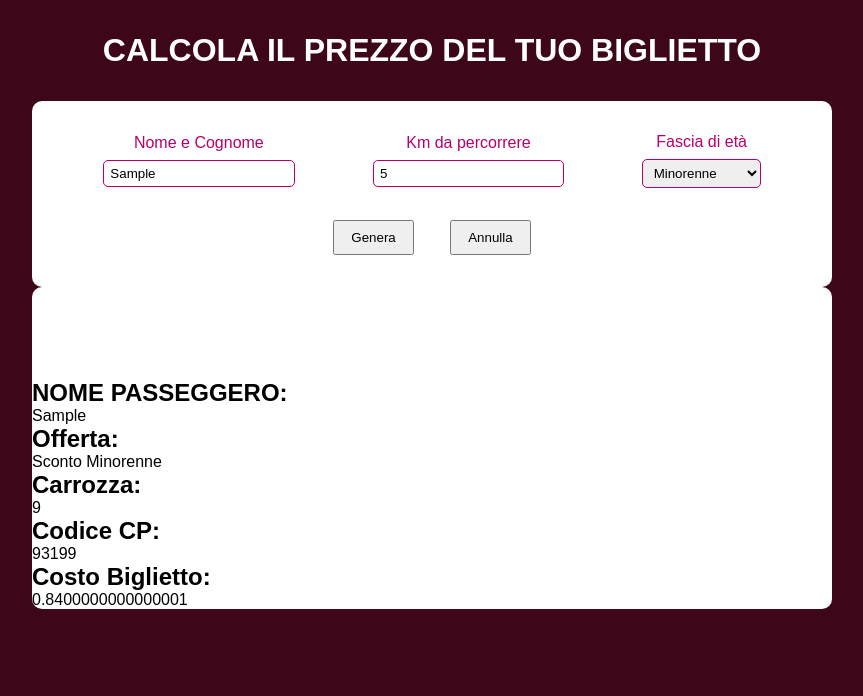
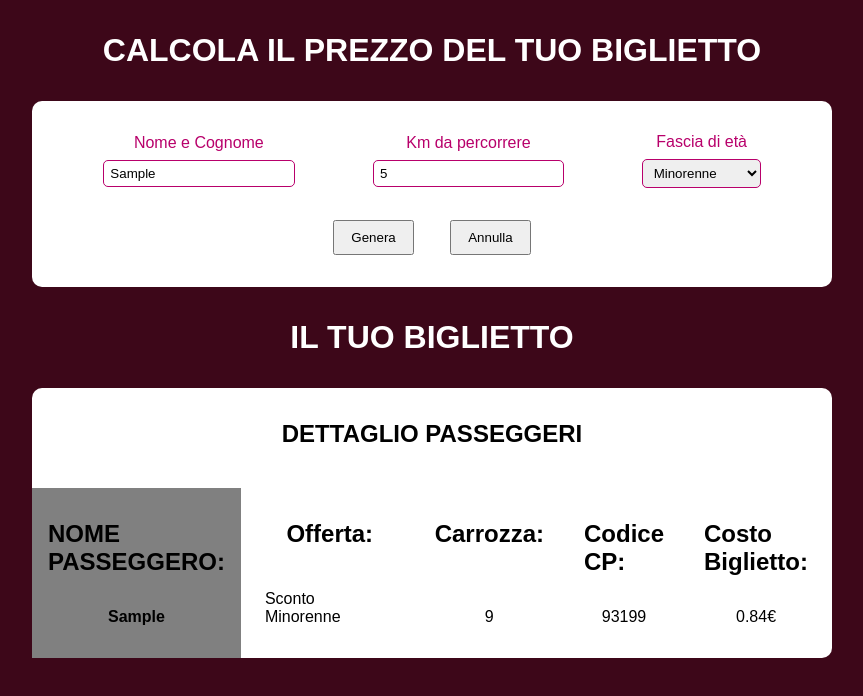
Before and after one commit to FrancescoViterbo/js-biglietto-treno-form, a plain HTML site: page index.html in a window 1280 px wide. Both pictures are taken after typing "Sample", "5" into the empty fields and a click on the button "Genera". Shown: the whole page, without its empty margins (208-1071 px from the left). Drawn offline with Linux system fonts and the light colour scheme.

Commit message:
Programma pienamente funzionante

```diff
--- a/index.html
+++ b/index.html
@@ -33,8 +33,10 @@
                 <button id="annulla">Annulla</button>
             </form>
         </section>
+        <h1>Il tuo Biglietto</h1>
         <section id="ticket">
-
+            <div id="ticket-title"></div>
+            <div id="ticket-content"></div>
         </section>
     </main>
     <script src="script.js"></script>
--- a/script.js
+++ b/script.js
@@ -2,13 +2,26 @@
 const generaBtn = document.getElementById('genera');
 const annullaBtn = document.getElementById("annulla");
 const ticketSection = document.getElementById("ticket");
+const ticketTitle = document.getElementById("ticket-title");
+const ticketContent = document.getElementById("ticket-content");
 
-/* Assegno al click sul bottone genera la funzione relativa */
+/* Creo una variabile per controllare se il biglietto è già generato */
+var bigliettoGenerato = false;
+
+/* Assegno al click sul bottone la funzione relativa */
 generaBtn.addEventListener("click", generaBiglietto);
+annullaBtn.addEventListener("click", reset);
+
+/* Reset dei campi */
+function reset(){
+
+}
 
 /* Creo elementi e li appendo nella seconda section */
 function generaBiglietto(event){
     event.preventDefault();
+
+    if(bigliettoGenerato === false){
 
         /* Selettori */
         var name = document.getElementById('name').value;
@@ -25,13 +38,17 @@ function generaBiglietto(event){
             offer = "Sconto Anziano";
         }
 
+        prezzo = prezzo.toFixed(2);
+
+        bigliettoGenerato = true;
+
         /* Creo il titolo del biglietto */
         var title = document.createElement('h1');
         title.innerHTML = "DETTAGLIO PASSEGGERI";
-    ticketSection.appendChild(title);
+        ticketTitle.appendChild(title);
 
         /* Creo div contenente il nome dell'intestatario del biglietto */
-    var titolo = "NOME PASSEGGERO:";
+        var titolo = "NOME<br> PASSEGGERO:";
         var dati = name;
         classe = "gray";
         creaDettagliBiglietto(titolo, dati, classe);
@@ -49,14 +66,14 @@ function generaBiglietto(event){
         creaDettagliBiglietto(titolo, dati, classe);
 
         /* Creo div contenente il nome dell'intestatario del biglietto */
-    var titolo = "Codice CP:";
+        var titolo = "Codice<br> CP:";
         var dati = 90000 + (Math.floor(Math.random() * 10000));
         classe = "";
         creaDettagliBiglietto(titolo, dati, classe);
 
         /* Creo div contenente il nome dell'intestatario del biglietto */
-    var titolo = "Costo Biglietto:";
-    var dati = prezzo;
+        var titolo = "Costo<br> Biglietto:";
+        var dati = prezzo + "€";
         classe = "";
         creaDettagliBiglietto(titolo, dati, classe);
 
@@ -70,6 +87,12 @@ function generaBiglietto(event){
             parag.innerHTML = dati;
             div.appendChild(h2);
             div.appendChild(parag);
-        ticketSection.appendChild(div);
+            ticketContent.appendChild(div);
+        }
+    } else {
+        var errore = document.createElement('h1');
+        errore.innerHTML = 'Non puoi generare altri biglietti senza resettare il form, per favore premi il tasto "Annulla"';
+        errore.style.color = "red";
+        ticketSection.appendChild(errore);
     }
 }
--- a/style.css
+++ b/style.css
@@ -10,6 +10,7 @@ h1 {
     color: white;
     text-transform: uppercase;
 }
+
 
 main {
     font-family: sans-serif;
@@ -53,3 +54,34 @@ button {
     padding: 0.5rem 1rem;
     margin: 0 1rem;
 }
+
+#ticket h1 {
+    color: black;
+}
+
+#ticket-content {
+    display: flex;
+    justify-content: space-between;
+    align-items: stretch;
+}
+
+#ticket-content>div {
+    padding: 2rem 1rem;
+    margin: 0.5rem 0.5rem 0 0;
+    display: flex;
+    flex-direction: column;
+    justify-content: space-between;
+    align-items: center;
+}
+
+#ticket-content h2 {
+    margin: 0 auto 2rem auto;
+}
+
+.gray {
+    background-color: gray;
+}
+
+.gray p {
+    font-weight: bold;
+}
```
Lines whose indentation alone changed are shown as unchanged.
